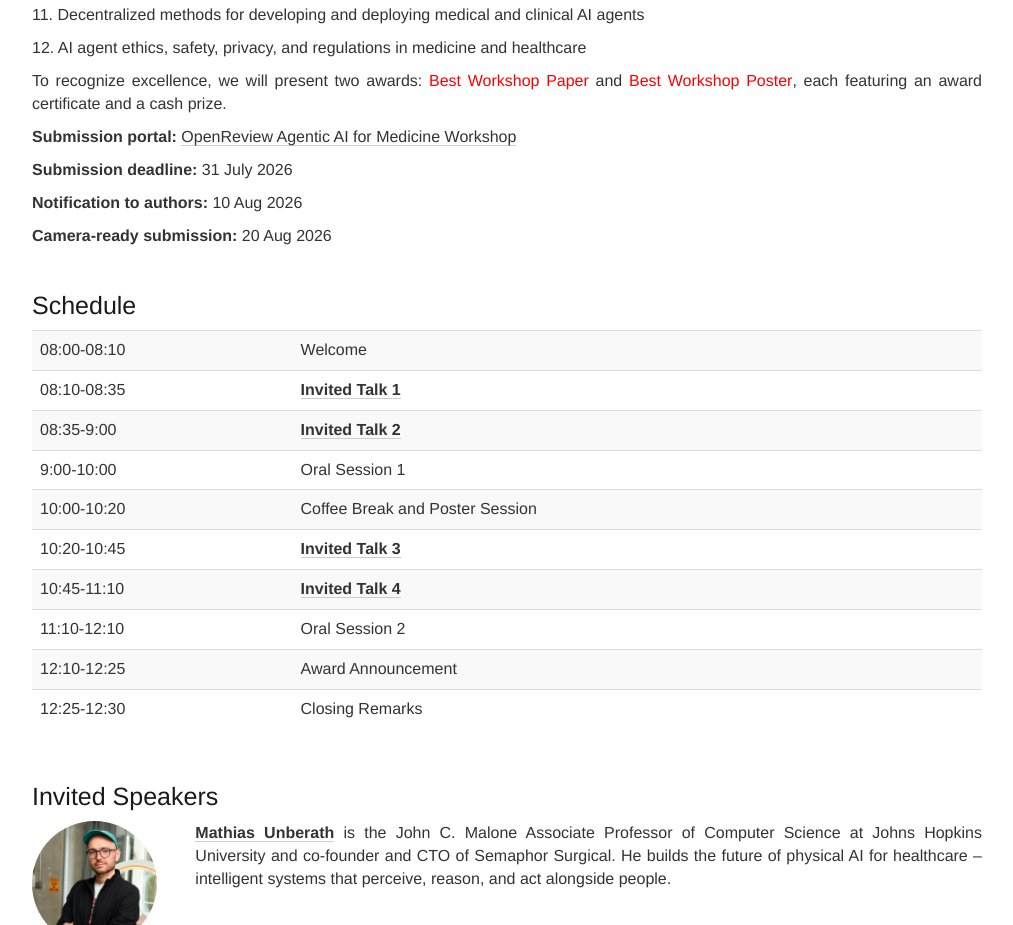
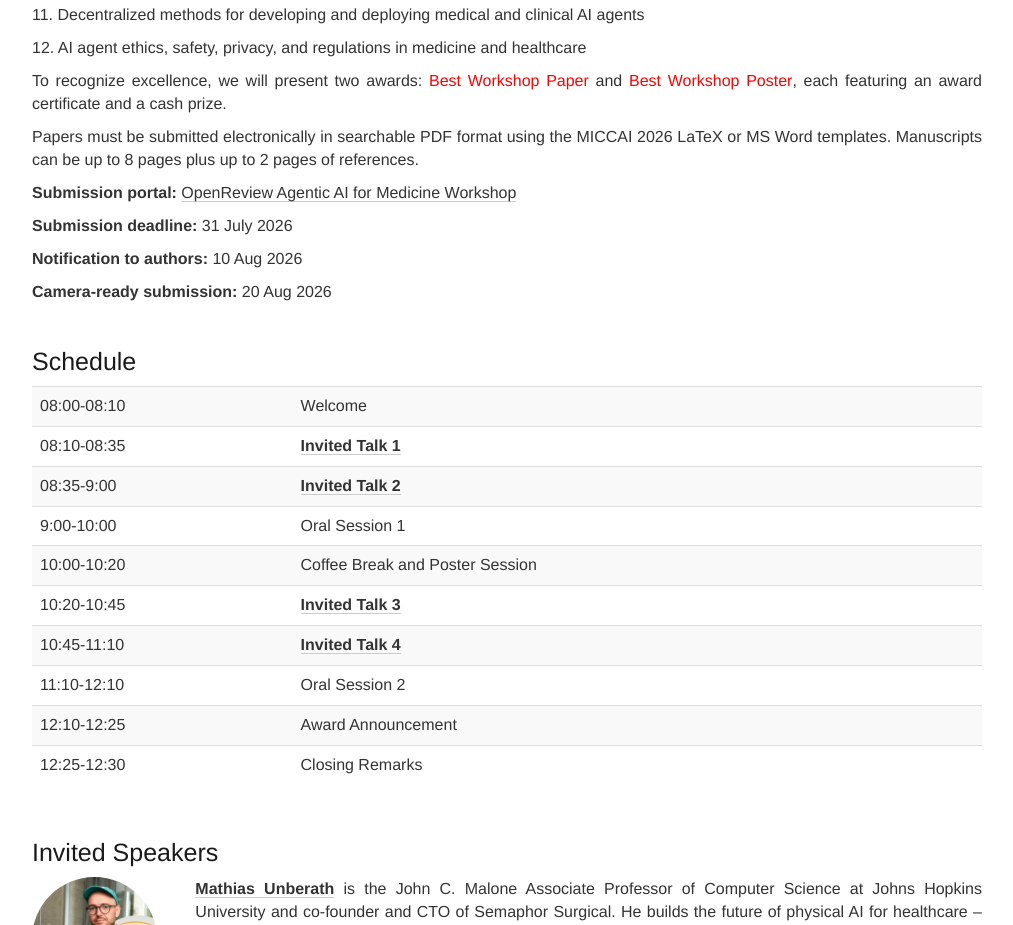
Before and after one commit to agentic-ai-for-medicine/agentic-ai-for-medicine, a plain HTML site: page index.html in a window 1280 px wide. Shown: the part 1680-2605 px from the top of the page, without its empty margins (133-1146 px from the left). Drawn offline with nearby package versions, Linux system fonts and the light colour scheme; some packages are replaced by stand-ins of ours; a script that the page names is missing.

Commit message:
Update index.html

```diff
--- a/index.html
+++ b/index.html
@@ -179,6 +179,8 @@
     <p>
       To recognize excellence, we will present two awards: <span style="color:#FF0000;font-weight:400;">Best Workshop Paper</span> and <span style="color:#FF0000;font-weight:400;">Best Workshop Poster</span>, each featuring an award certificate and a cash prize.
     </p>
+
+	<p>Papers must be submitted electronically in searchable PDF format using the MICCAI 2026 LaTeX or MS Word templates. Manuscripts can be up to 8 pages plus up to 2 pages of references.</p>
 
     <p>
       <b>Submission portal:</b> <a href="https://openreview.net/group?id=MICCAI.org/2026/Workshop/AgenticMed&referrer=%5BHomepage%5D(%2F)#tab-recent-activity">OpenReview Agentic AI for Medicine Workshop</a>    </p>
```
